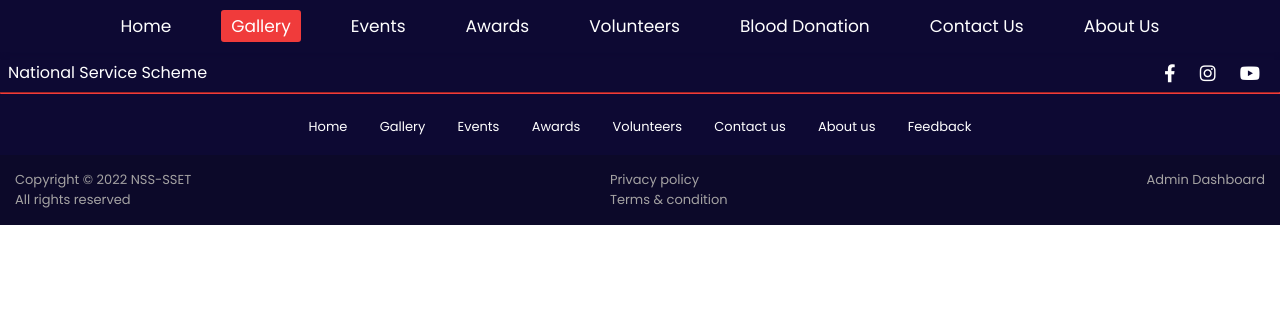
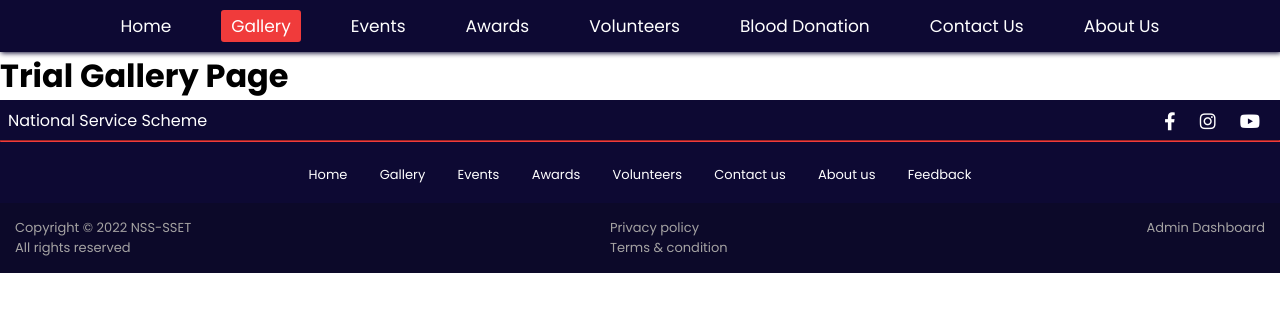
Before and after one commit to alanvarghesepaul22/nss-sset-website, a PHP site: page /user_area/gallery.php in a window 1280 px wide. Shown: the part 80-392 px from the top of the page. Run offline with PHP 8.4, Linux system fonts and the light colour scheme.

Commit message:
trial commit after second commit

```diff
--- a/gallery.php
+++ b/gallery.php
@@ -15,6 +15,8 @@
     include('common/nss_navbar.php');
     ?>
 
+
+    <h1>Trial Gallery Page</h1>
     <!-- footer -->
     <?php
     include('common/nss_footer.php');
```
